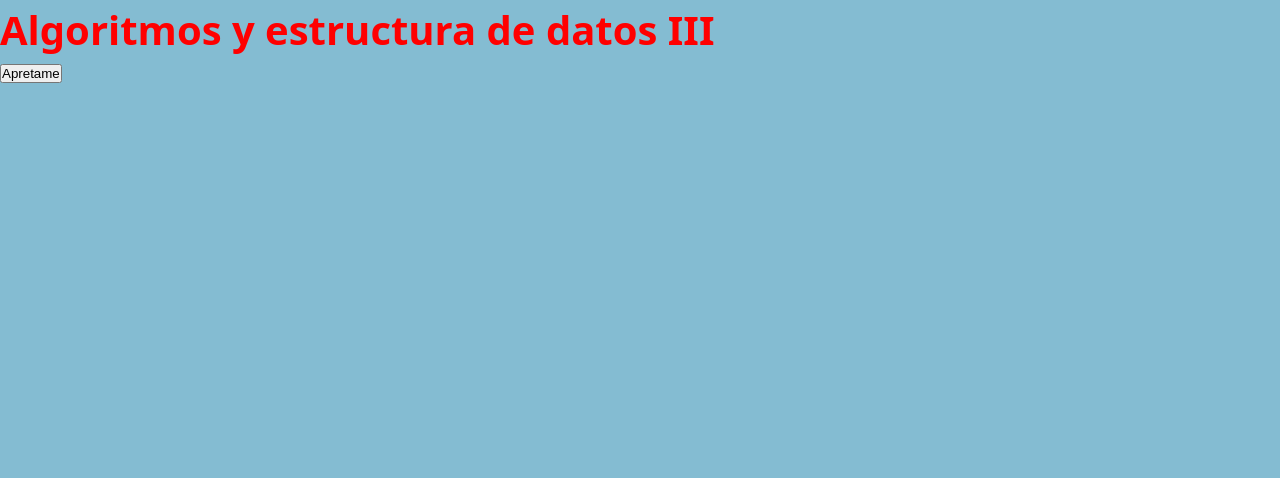
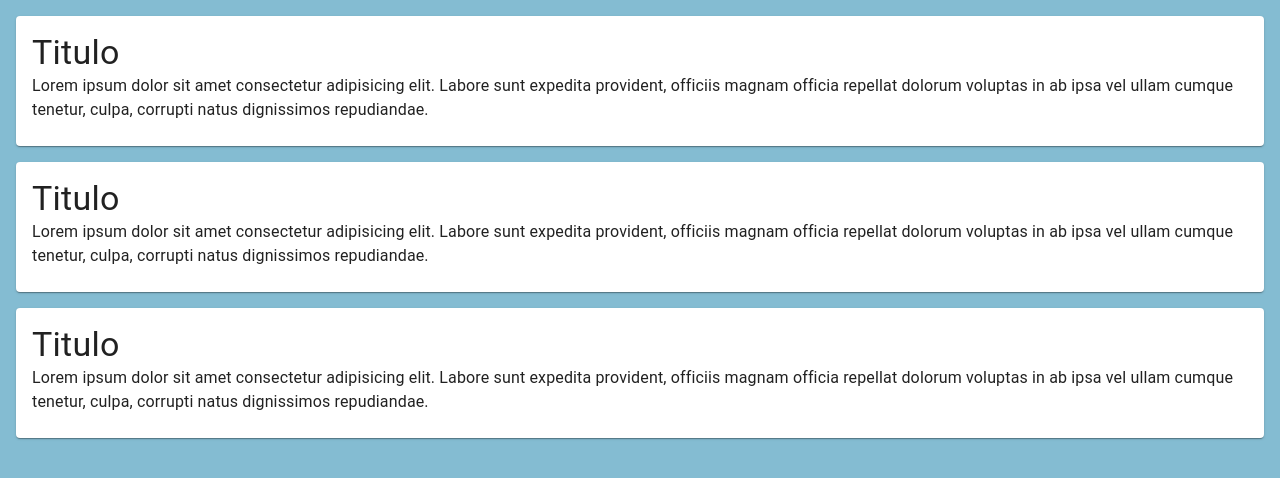
Before and after one commit to 1nazareno1/Front-ALG-3, a React (Vite) app: page / in a window 1280 px wide. Shown: the top 478 px of the page. Built offline with nearby package versions, Linux system fonts and the light colour scheme.

Commit message:
MUI, router-dom instalados

```diff
--- a/src/App.jsx
+++ b/src/App.jsx
@@ -1,8 +1,43 @@
+import { Box, Card, CardContent, Typography } from "@mui/material";
+
 function App() {
   return (
     <>
-      <h1 className="id">Algoritmos y estructura de datos III</h1>
-      <button>Apretame</button>
+      <Box>
+        <Card sx={() => ({ margin: "16px" })}>
+          <CardContent>
+            <Typography variant="h4">Titulo</Typography>
+            <Typography variant="body1">
+              Lorem ipsum dolor sit amet consectetur adipisicing elit. Labore
+              sunt expedita provident, officiis magnam officia repellat dolorum
+              voluptas in ab ipsa vel ullam cumque tenetur, culpa, corrupti
+              natus dignissimos repudiandae.
+            </Typography>
+          </CardContent>
+        </Card>
+        <Card sx={() => ({ margin: "16px" })}>
+          <CardContent>
+            <Typography variant="h4">Titulo</Typography>
+            <Typography variant="body1">
+              Lorem ipsum dolor sit amet consectetur adipisicing elit. Labore
+              sunt expedita provident, officiis magnam officia repellat dolorum
+              voluptas in ab ipsa vel ullam cumque tenetur, culpa, corrupti
+              natus dignissimos repudiandae.
+            </Typography>
+          </CardContent>
+        </Card>
+        <Card sx={() => ({ margin: "16px" })}>
+          <CardContent>
+            <Typography variant="h4">Titulo</Typography>
+            <Typography variant="body1">
+              Lorem ipsum dolor sit amet consectetur adipisicing elit. Labore
+              sunt expedita provident, officiis magnam officia repellat dolorum
+              voluptas in ab ipsa vel ullam cumque tenetur, culpa, corrupti
+              natus dignissimos repudiandae.
+            </Typography>
+          </CardContent>
+        </Card>
+      </Box>
     </>
   );
 }
--- a/src/index.css
+++ b/src/index.css
@@ -29,5 +29,3 @@ h1 {
 .id {
   color: red;
 }
-
-/*# sourceMappingURL=index.css.map */
--- a/src/index.scss
+++ /dev/null
@@ -1,31 +0,0 @@
-:root {
-  font-family: system-ui, Avenir, Helvetica, Arial, sans-serif;
-  font-weight: 400;
-  line-height: 1.5;
-  font-synthesis: none;
-  text-rendering: optimizeLegibility;
-  -webkit-font-smoothing: antialiased;
-  -moz-osx-font-smoothing: grayscale;
-}
-
-*,
-*::after,
-*::before {
-  box-sizing: border-box;
-  margin: 0;
-  padding: 0;
-}
-
-body {
-  height: 100vh;
-  background-color: rgba(10, 122, 166, 0.5);
-}
-
-h1 {
-  color: white;
-  font-size: 5vh;
-}
-
-.id {
-  color: red;
-}
```
Also changed, not shown: package.json (+8 -4 lines), 2 other files (tests, documents, lock files or other folders).
